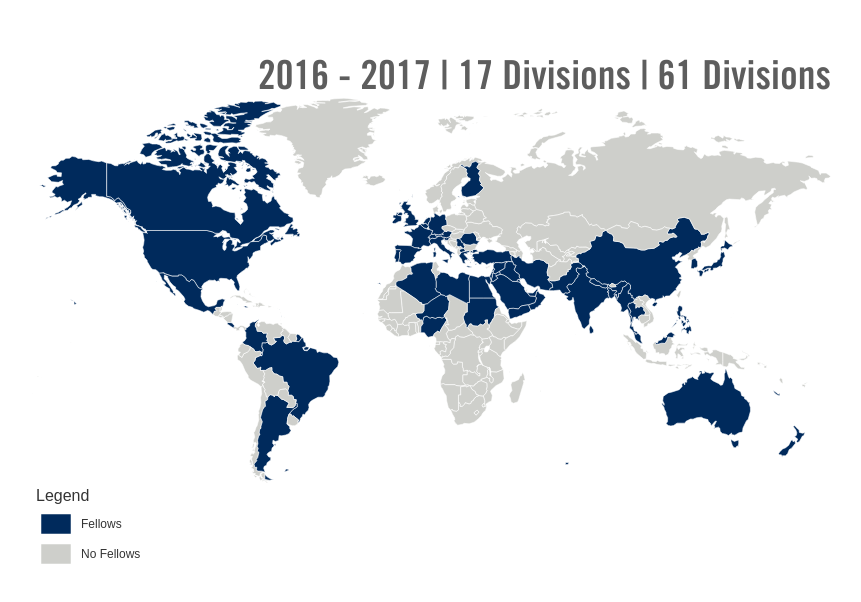
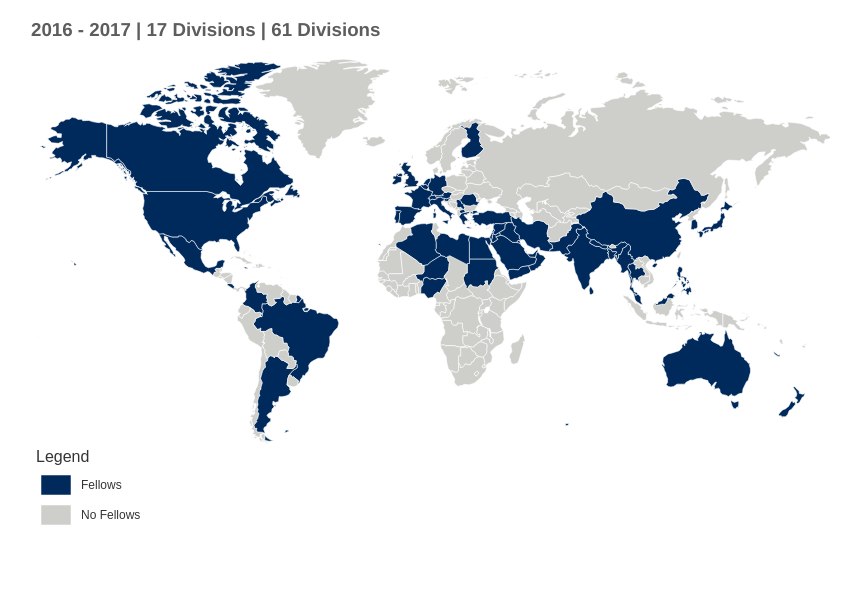
Before and after one commit to jandresg/uoft-testing, a plain HTML site: page index.html in a window 1280 px wide. Shown: the whole page, without its empty margins (209-1070 px from the left). Drawn offline with nearby package versions, Linux system fonts and the light colour scheme; some packages are replaced by stand-ins of ours; a script that the page names is missing.

Commit message:
routine commit
verifying the changed being made (ongoing)

```diff
--- a/index.html
+++ b/index.html
@@ -22,7 +22,7 @@
 </head>
 <body>
 	<div class="container">
-		<h2>2016 - 2017 | 17 Divisions | 61 Divisions </h2>
+		<h3>2016 - 2017 | 17 Divisions | 61 Divisions </h3>
 
 		<div class="mapcontainer">
 
```
